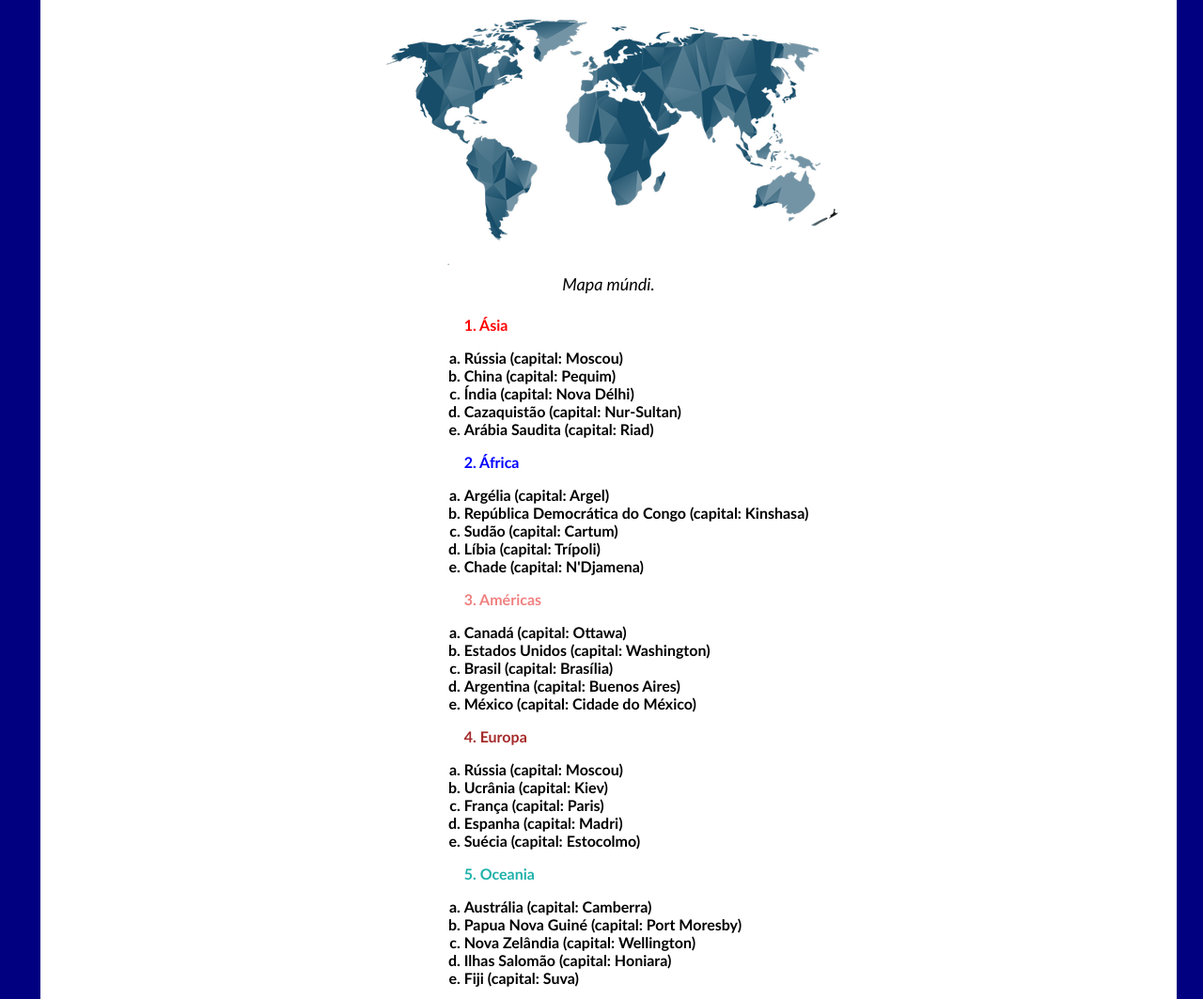
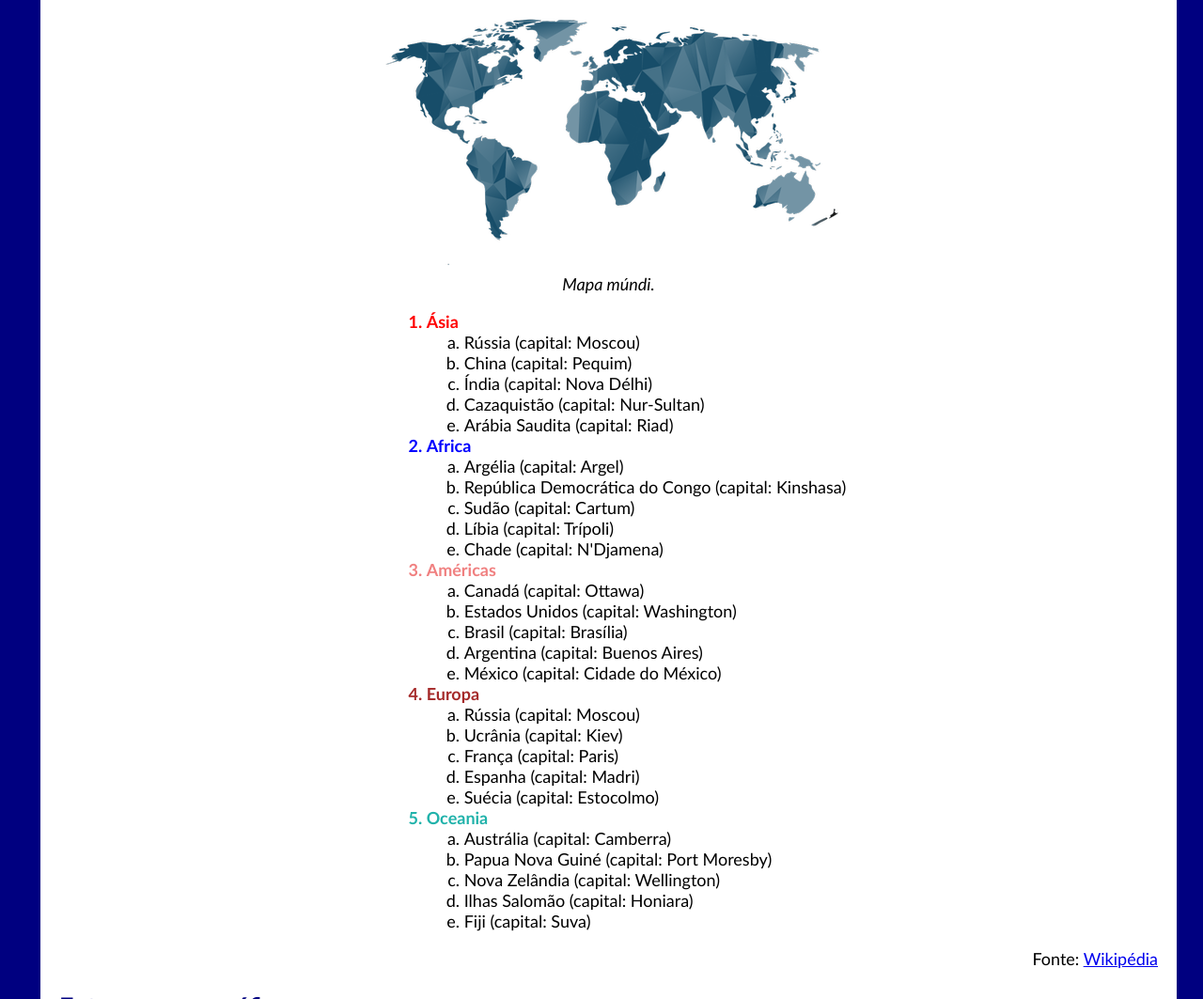
Before and after one commit to fabriciorangel07/dw1-2021-1, a plain HTML site: page prova1/PROVA1.html in a window 1280 px wide. Shown: the part 219-1282 px from the top of the page at 94% size. Drawn offline with Linux system fonts and the light colour scheme.

Commit message:
(14/04/2021) prova1

```diff
--- a/prova1/PROVA1.html
+++ b/prova1/PROVA1.html
@@ -97,43 +97,46 @@
 
   </figure>
 
+    <ol>
 
-  <h2 id="paises">
-    <ol>
+      <li id="asia">Ásia</li>
         <ol type="a">
-        <p id="asia">1. Ásia</p>
           <li>  Rússia (capital: Moscou)</li>
           <li>  China (capital: Pequim)</li>
           <li>  Índia (capital: Nova Délhi)</li>
           <li>  Cazaquistão (capital: Nur-Sultan)</li>
           <li>  Arábia Saudita (capital: Riad)</li>
         </ol>
+
+      <li id="africa">Africa</li>
         <ol type="a">
-        <p id="africa">2. África</p>
          <li> Argélia (capital: Argel)</li>
          <li> República Democrática do Congo (capital: Kinshasa)</li>
          <li> Sudão (capital: Cartum)</li>
          <li> Líbia (capital: Trípoli)</li>
          <li> Chade (capital: N'Djamena)</li>
          </ol>
+
+      <li id="americas">Américas</li>
          <ol type="a">
-        <p id="americas">3. Américas</p>
          <li> Canadá (capital: Ottawa)</li>
          <li> Estados Unidos (capital: Washington)</li>
          <li> Brasil (capital: Brasília)</li>
          <li> Argentina (capital: Buenos Aires)</li>
          <li> México (capital: Cidade do México)</li>
          </ol>
+
+      <li id="europa">Europa</li>
          <ol type="a">
-        <p id="europa"> 4. Europa </p>
          <li> Rússia (capital: Moscou)</li>
          <li> Ucrânia (capital: Kiev)</li>
          <li> França (capital: Paris)</li>
          <li> Espanha (capital: Madri)</li>
          <li> Suécia (capital: Estocolmo)</li>
         </ol>
+
+        <li id="oceania">Oceania</li>
         <ol type="a">
-        <p id="oceania">5. Oceania</p>
          <li> Austrália (capital: Camberra)</li>
          <li> Papua Nova Guiné (capital: Port Moresby)</li>
          <li> Nova Zelândia (capital: Wellington)</li>
@@ -142,7 +145,6 @@
           </ol>
       <p id="fonte">Fonte: <a href="https://pt.wikipedia.org/wiki/Lista_de_pa%C3%ADses_e_territ%C3%B3rios_por_%C3%A1rea" rel="external">Wikipédia</a></p>
     </ol>
-  </h2>
   <h2>
     Extremos geográficos
   </h2>
--- a/prova1/style.css
+++ b/prova1/style.css
@@ -27,8 +27,6 @@ figcaption {
 ol[type="1"], ol:not([type]) {  /* Lista ordenada de primeiro nível */
     margin-left: 30%;       /* Margem esquerda */
     text-align: left;
-    color: black;
-    font-size: 16px;
 }
 ol[type="1"] > li, ol:not([type]) > li {
     font-weight: bold;  /* Coloca em negrito os itens da lista ordenada de primeiro nível */
@@ -46,9 +44,6 @@ video{
 #fonte{
     text-align: right;
 }
-#paises{
-    text-align: center;
-}
 #asia{
     color: red;
 }
```
Also changed, not shown: aulas/02-textos.html (renamed from 02-textos.html), aulas/03-listas.html (renamed from 03-listas.html), aulas/04-Listas-hierarquicas.html (renamed from 04-Listas-hierarquicas.html), aulas/05-Listas-hierarquicas2.html (renamed from 05-Listas-hierarquicas2.html), aulas/06-imagens.html (renamed from 06-imagens.html), aulas/07-imagens2.html (renamed from 07-imagens2.html), aulas/08-links.html (renamed from 08-links.html), aulas/08.css (renamed from 08.css), aulas/09-imagens_dinamicas.html (renamed from 09-imagens_dinamicas.html), aulas/10-audio.html (renamed from 10-audio.html), aulas/11-videos.html (renamed from 11-videos.html), aulas/12-box-model.html (renamed from 12-box-model.html), aulas/12.css (renamed from 12.css), aulas/13.css (renamed from 13.css), 3 more files.
